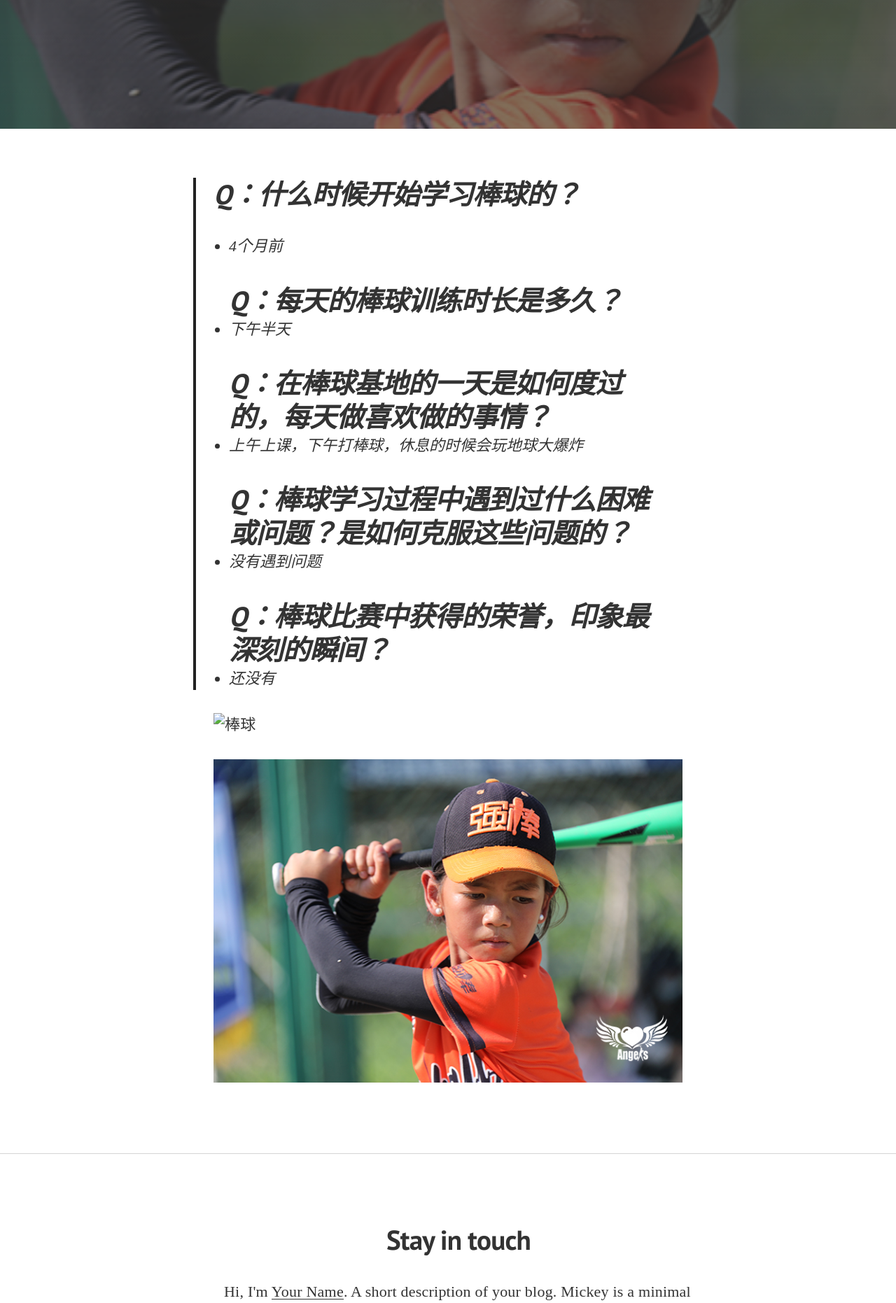
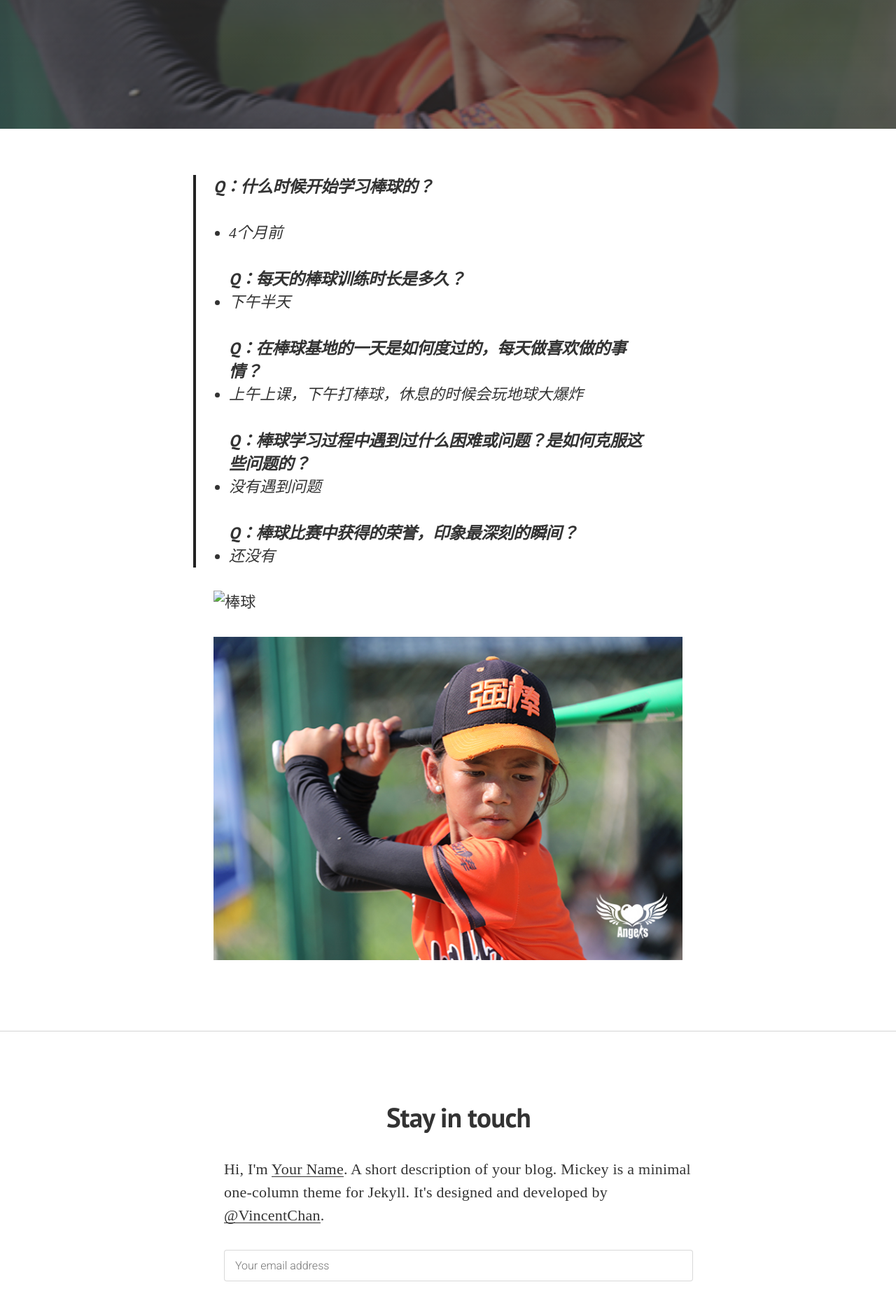
Before and after one commit to liuxiaokui-t/my-2nd-web, a Jekyll site: the page built from _posts/2021-03-15-wo-xi-huan-bang-qiu.md, in a window 1280 px wide. Shown: the part 443-2305 px from the top of the page at 70% size. Built offline with Jekyll 4.4.1, drawn with Linux system fonts in a browser that asks for light colours; nearby versions of some CDN libraries; some web fonts are replaced; comment, search, counter and statistics services are not loaded.

```diff
--- a/_posts/2021-03-15-wo-xi-huan-bang-qiu.md
+++ b/_posts/2021-03-15-wo-xi-huan-bang-qiu.md
@@ -10,15 +10,15 @@ syntaxHighlighter: no
 ---
 
 
-> ### Q：什么时候开始学习棒球的？
+> ##### Q：什么时候开始学习棒球的？
 > - 4个月前
-> ### Q：每天的棒球训练时长是多久？
+> ##### Q：每天的棒球训练时长是多久？
 > - 下午半天
-> ### Q：在棒球基地的一天是如何度过的，每天做喜欢做的事情？
+> ##### Q：在棒球基地的一天是如何度过的，每天做喜欢做的事情？
 > -  上午上课，下午打棒球，休息的时候会玩地球大爆炸
-> ### Q：棒球学习过程中遇到过什么困难或问题？是如何克服这些问题的？
+> ##### Q：棒球学习过程中遇到过什么困难或问题？是如何克服这些问题的？
 > - 没有遇到问题
-> ### Q：棒球比赛中获得的荣誉，印象最深刻的瞬间？
+> ##### Q：棒球比赛中获得的荣誉，印象最深刻的瞬间？
 > - 还没有
 
 ![棒球](../assets/images/3U7A1875.JPG)
```
